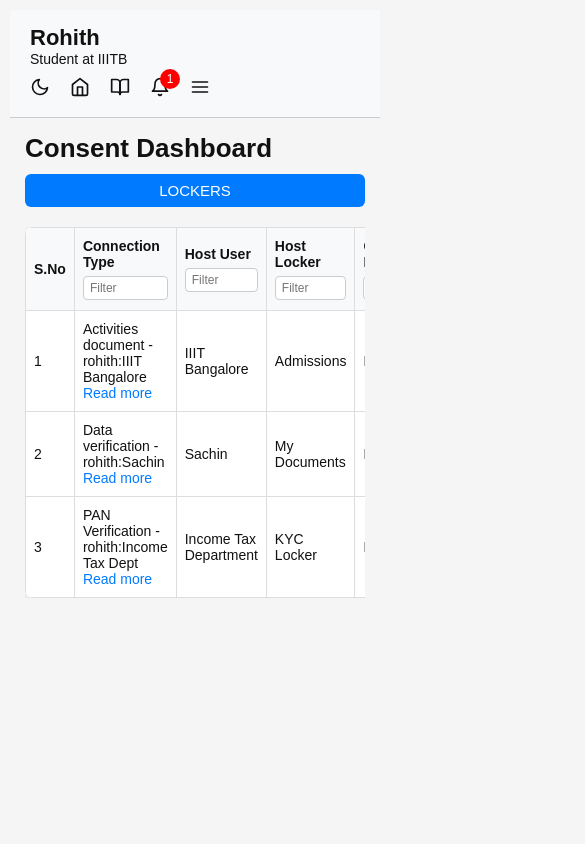
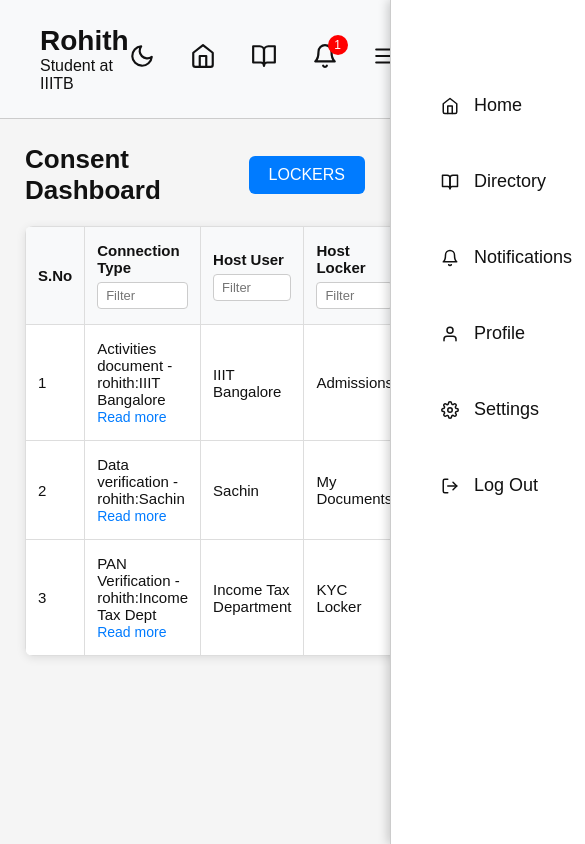
Before and after one commit to erakin027/consent-dashboard, a React (Vite) app: page / in a window 390 px wide. Shown: the top 844 px of the page, 585 px wide, since content can reach past the window. Built offline with nearby package versions, Linux system fonts and the light colour scheme.

Commit message:
Revert "update for responsive mobile view"
This reverts commit 3e1d795a312f79c87787cb4bd4cc0f226361bf18.

```diff
--- a/src/App.css
+++ b/src/App.css
@@ -43,23 +43,3 @@ body, .app {
   color: var(--text-color);
   transition: 0.3s ease all;
 }
-
-
-@media (max-width: 768px) {
-  .app {
-    padding: 10px;
-  }
-
-  h1 {
-    font-size: 24px;
-  }
-
-  p {
-    font-size: 14px;
-  }
-
-  .card-container {
-    flex-direction: column;
-    gap: 15px;
-  }
-}
--- a/src/ConsentTable.css
+++ b/src/ConsentTable.css
@@ -165,49 +165,3 @@ thead input {
 .dark-mode td a {
   color: #4dabf7;
 }
-
-@media (max-width: 768px) {
-  .table-section {
-    padding: 15px;
-  }
-
-  .table-header {
-    flex-direction: column;
-    align-items: flex-start;
-    gap: 10px;
-  }
-
-  .locker-btn {
-    width: 100%;
-    font-size: 15px;
-    padding: 8px 12px;
-  }
-
-  table {
-    min-width: 600px;
-  }
-
-  .table-wrapper {
-    overflow-x: auto;
-    -webkit-overflow-scrolling: touch;
-  }
-
-  th, td {
-    font-size: 14px;
-    padding: 10px 8px;
-  }
-
-  thead input {
-    font-size: 12px;
-    padding: 4px 6px;
-  }
-
-  .dropdown-content {
-    min-width: 140px;
-  }
-
-  .dropdown-content button {
-    font-size: 13px;
-    padding: 6px 10px;
-  }
-}
--- a/src/ConsentTable.jsx
+++ b/src/ConsentTable.jsx
@@ -77,7 +77,7 @@ function ConsentTable({ consents }) {
         <h2>Consent Dashboard</h2>
         <button className="locker-btn">LOCKERS</button>
       </div>
-      <div className="table-wrapper">
+
       <table>
         <thead>
           <tr>
@@ -183,7 +183,6 @@ function ConsentTable({ consents }) {
         </tbody>
       </table>
     </div>
-    </div>
   );
 }
 
--- a/src/Header.css
+++ b/src/Header.css
@@ -125,39 +125,3 @@
 .sidebar-close:hover {
   opacity: 0.7;
 }
-
-@media (max-width: 768px) {
-  .header {
-    padding: 15px 20px;
-    flex-direction: column;
-    align-items: flex-start;
-    gap: 10px;
-  }
-
-  .left h2 {
-    font-size: 22px;
-  }
-
-  .left p {
-    font-size: 14px;
-  }
-
-  .right-icons {
-    gap: 20px;
-    flex-wrap: wrap;
-  }
-
-  .icon-btn, .icon-btn button {
-    font-size: 20px;
-  }
-
-  .sidebar-menu {
-    width: 100vw;
-    padding: 80px 20px 30px;
-  }
-
-  .sidebar-menu a {
-    font-size: 16px;
-    padding: 12px 16px;
-  }
-}
--- a/src/Header.jsx
+++ b/src/Header.jsx
@@ -16,20 +16,20 @@ function Header({ darkMode, setDarkMode }) {
         </div>
 
         <div className="right-icons">
-          {/* Dark Mode toggle stays always */}
+          {/* Dark Mode toggle s */}
           <div className="icon-btn" title={darkMode ? "Light Mode" : "Dark Mode"}>
             <button onClick={() => setDarkMode(!darkMode)}>
               {darkMode ? <FiSun /> : <FiMoon />}
             </button>
           </div>
 
-          {/* Always visible icons */}
           <div className="icon-btn" title="Home"><FiHome /></div>
           <div className="icon-btn" title="Directory"><FiBookOpen /></div>
           <div className="icon-btn" title="Notifications">
             <FiBell />
             <span className="badge">1</span>
           </div>
+
 
           {/* Menu icon */}
           <div className="icon-btn" title="Menu">
@@ -38,12 +38,14 @@ function Header({ darkMode, setDarkMode }) {
         </div>
       </header>
 
-      {/* Show overlay only if menu is open */}
-      {menuOpen && (
-        <>
-          <div className="sidebar-overlay" onClick={() => setMenuOpen(false)} />
+      {/* Sidebar Overlay */}
+      <div
+        className={`sidebar-overlay ${menuOpen ? 'open' : ''}`}
+        onClick={() => setMenuOpen(false)}
+      />
 
-          <div className="sidebar-menu">
+      {/* Sidebar Menu */}
+      <div className={`sidebar-menu ${menuOpen ? 'open' : ''}`}>
         <button className="sidebar-close" onClick={() => setMenuOpen(false)}>
           <FiX />
         </button>
@@ -55,8 +57,6 @@ function Header({ darkMode, setDarkMode }) {
         <a href="#"><FiLogOut /> Log Out</a>
       </div>
     </>
-      )}
-    </>
   );
 }
 
```
Also changed, not shown: 1 other file (tests, documents, lock files or other folders). Lines whose indentation alone changed are shown as unchanged.
